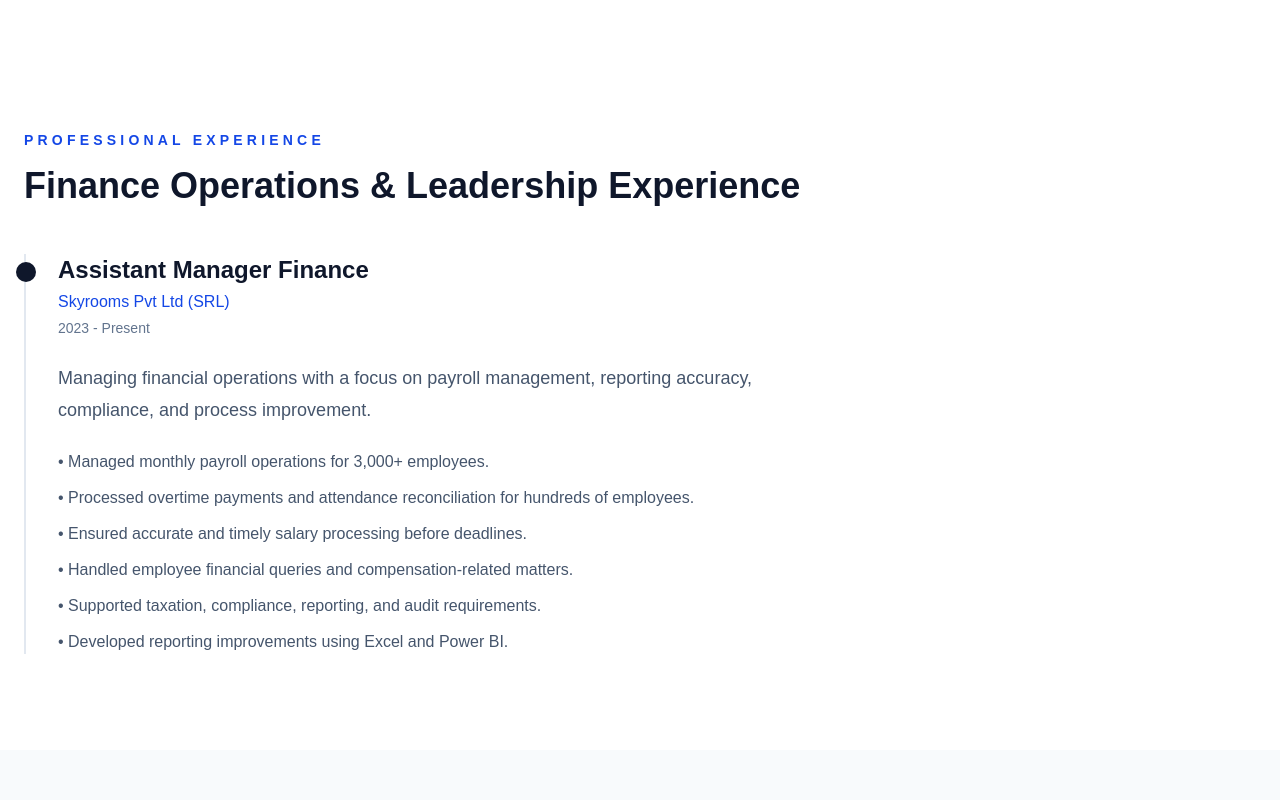
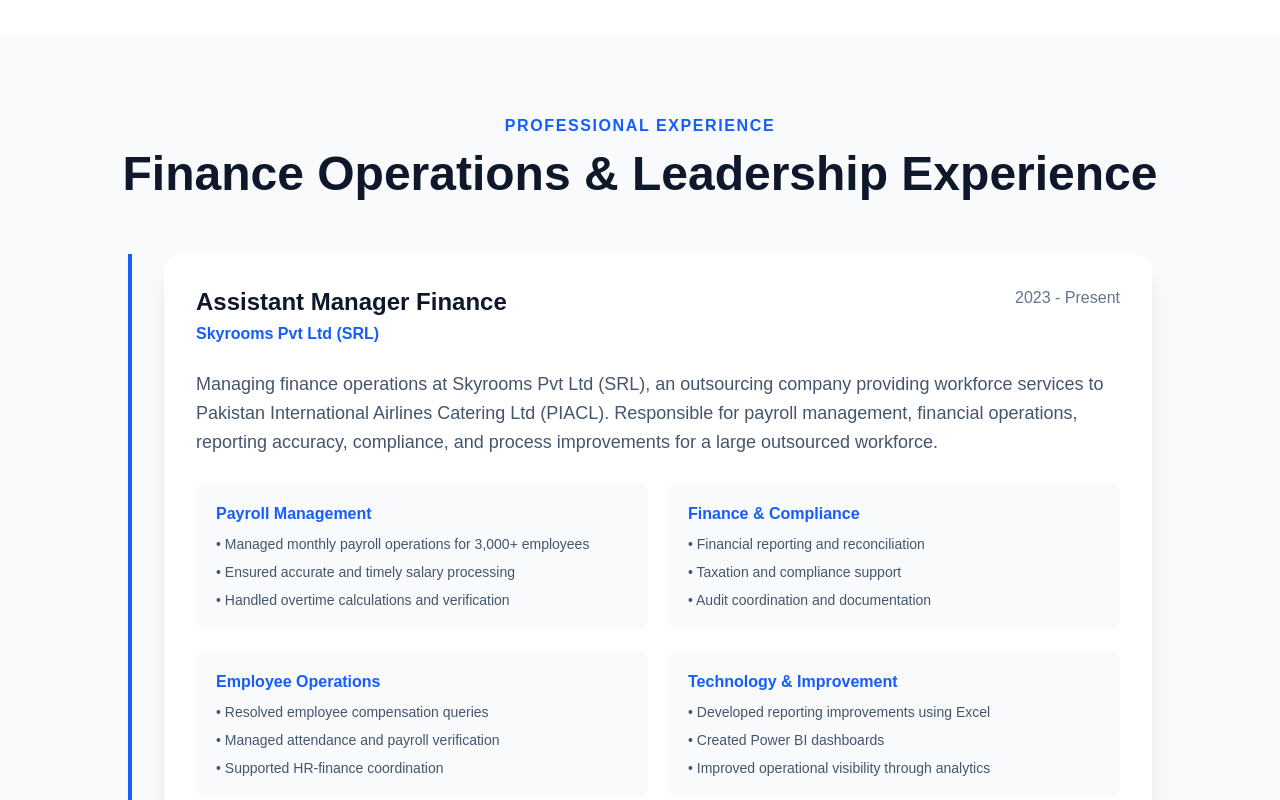
Before and after one commit to junaidraja8994-ai/acca-portfolio, a Next.js app: page / in a window 1280 px wide. Shown: the part 2100-2900 px from the top of the page. Built offline with nearby package versions, Linux system fonts and the light colour scheme.

Commit message:
Improve experience section with professional timeline

```diff
--- a/components/Experience.tsx
+++ b/components/Experience.tsx
@@ -1,82 +1,173 @@
 export default function Experience() {
     return (
-        <section
-            id="experience"
-            className="mx-auto max-w-7xl px-6 py-24"
-        >
-            <div className="mb-12">
-                <p className="text-sm font-semibold uppercase tracking-[0.3em] text-blue-700">
+        <section className="bg-[#f8fafc] py-20 text-slate-900">
+
+            <div className="container mx-auto px-6">
+
+                <div className="text-center mb-14">
+
+                    <p className="text-blue-600 font-semibold uppercase tracking-widest">
                         Professional Experience
                     </p>
 
-                <h2 className="mt-4 text-4xl font-bold text-slate-900">
+                    <h2 className="text-3xl md:text-5xl font-bold mt-3">
                         Finance Operations & Leadership Experience
                     </h2>
+
                 </div>
 
 
-            <div className="border-l-2 border-slate-200 pl-8">
+                <div className="max-w-5xl mx-auto">
 
-                <div className="relative">
+                    <div className="relative border-l-4 border-blue-600 pl-8">
 
-                    {/* Timeline Dot */}
-                    <div className="absolute -left-[42px] top-2 h-5 w-5 rounded-full bg-slate-900">
+                        <div className="bg-white rounded-2xl shadow-xl p-8">
+
+                            <div className="flex flex-col md:flex-row md:justify-between gap-4 mb-6">
+
+                                <div>
+                                    <h3 className="text-2xl font-bold">
+                                        Assistant Manager Finance
+                                    </h3>
+
+                                    <p className="text-blue-600 font-semibold mt-1">
+                                        Skyrooms Pvt Ltd (SRL)
+                                    </p>
+
                                 </div>
 
 
-                    <h3 className="text-2xl font-bold text-slate-900">
-                        Assistant Manager Finance
-                    </h3>
+                                <div className="text-slate-500 font-medium">
+                                    2023 - Present
+                                </div>
+
+                            </div>
 
 
-                    <p className="mt-1 font-medium text-blue-700">
-                        Skyrooms Pvt Ltd (SRL)
+                            <p className="text-slate-600 text-lg leading-relaxed mb-6">
+
+                                Managing finance operations at Skyrooms Pvt Ltd (SRL),
+                                an outsourcing company providing workforce services to
+                                Pakistan International Airlines Catering Ltd (PIACL).
+                                Responsible for payroll management, financial operations,
+                                reporting accuracy, compliance, and process improvements
+                                for a large outsourced workforce.
+
                             </p>
 
 
-                    <p className="mt-1 text-sm text-slate-500">
-                        2023 - Present
-                    </p>
+                            <div className="grid md:grid-cols-2 gap-5">
 
 
-                    <p className="mt-6 max-w-3xl text-lg leading-8 text-slate-600">
-                        Managing financial operations with a focus on payroll
-                        management, reporting accuracy, compliance, and process
-                        improvement.
-                    </p>
+                                <div className="bg-slate-50 rounded-xl p-5">
 
+                                    <h4 className="font-bold text-blue-600 mb-2">
+                                        Payroll Management
+                                    </h4>
 
-                    <ul className="mt-6 space-y-3 text-slate-600">
+                                    <ul className="text-slate-600 space-y-2 text-sm">
 
                                         <li>
-                            • Managed monthly payroll operations for 3,000+ employees.
+                                            • Managed monthly payroll operations for 3,000+ employees
                                         </li>
 
                                         <li>
-                            • Processed overtime payments and attendance reconciliation
-                            for hundreds of employees.
+                                            • Ensured accurate and timely salary processing
                                         </li>
 
                                         <li>
-                            • Ensured accurate and timely salary processing before
-                            deadlines.
+                                            • Handled overtime calculations and verification
+                                        </li>
+
+                                    </ul>
+
+                                </div>
+
+
+
+                                <div className="bg-slate-50 rounded-xl p-5">
+
+                                    <h4 className="font-bold text-blue-600 mb-2">
+                                        Finance & Compliance
+                                    </h4>
+
+                                    <ul className="text-slate-600 space-y-2 text-sm">
+
+                                        <li>
+                                            • Financial reporting and reconciliation
                                         </li>
 
                                         <li>
-                            • Handled employee financial queries and compensation-related
-                            matters.
+                                            • Taxation and compliance support
                                         </li>
 
                                         <li>
-                            • Supported taxation, compliance, reporting, and audit
-                            requirements.
+                                            • Audit coordination and documentation
+                                        </li>
+
+                                    </ul>
+
+                                </div>
+
+
+
+                                <div className="bg-slate-50 rounded-xl p-5">
+
+                                    <h4 className="font-bold text-blue-600 mb-2">
+                                        Employee Operations
+                                    </h4>
+
+                                    <ul className="text-slate-600 space-y-2 text-sm">
+
+                                        <li>
+                                            • Resolved employee compensation queries
                                         </li>
 
                                         <li>
-                            • Developed reporting improvements using Excel and Power BI.
+                                            • Managed attendance and payroll verification
+                                        </li>
+
+                                        <li>
+                                            • Supported HR-finance coordination
                                         </li>
 
                                     </ul>
+
+                                </div>
+
+
+
+                                <div className="bg-slate-50 rounded-xl p-5">
+
+                                    <h4 className="font-bold text-blue-600 mb-2">
+                                        Technology & Improvement
+                                    </h4>
+
+                                    <ul className="text-slate-600 space-y-2 text-sm">
+
+                                        <li>
+                                            • Developed reporting improvements using Excel
+                                        </li>
+
+                                        <li>
+                                            • Created Power BI dashboards
+                                        </li>
+
+                                        <li>
+                                            • Improved operational visibility through analytics
+                                        </li>
+
+                                    </ul>
+
+                                </div>
+
+
+                            </div>
+
+
+                        </div>
+
+                    </div>
 
                 </div>
 
```
Lines whose indentation alone changed are shown as unchanged.
